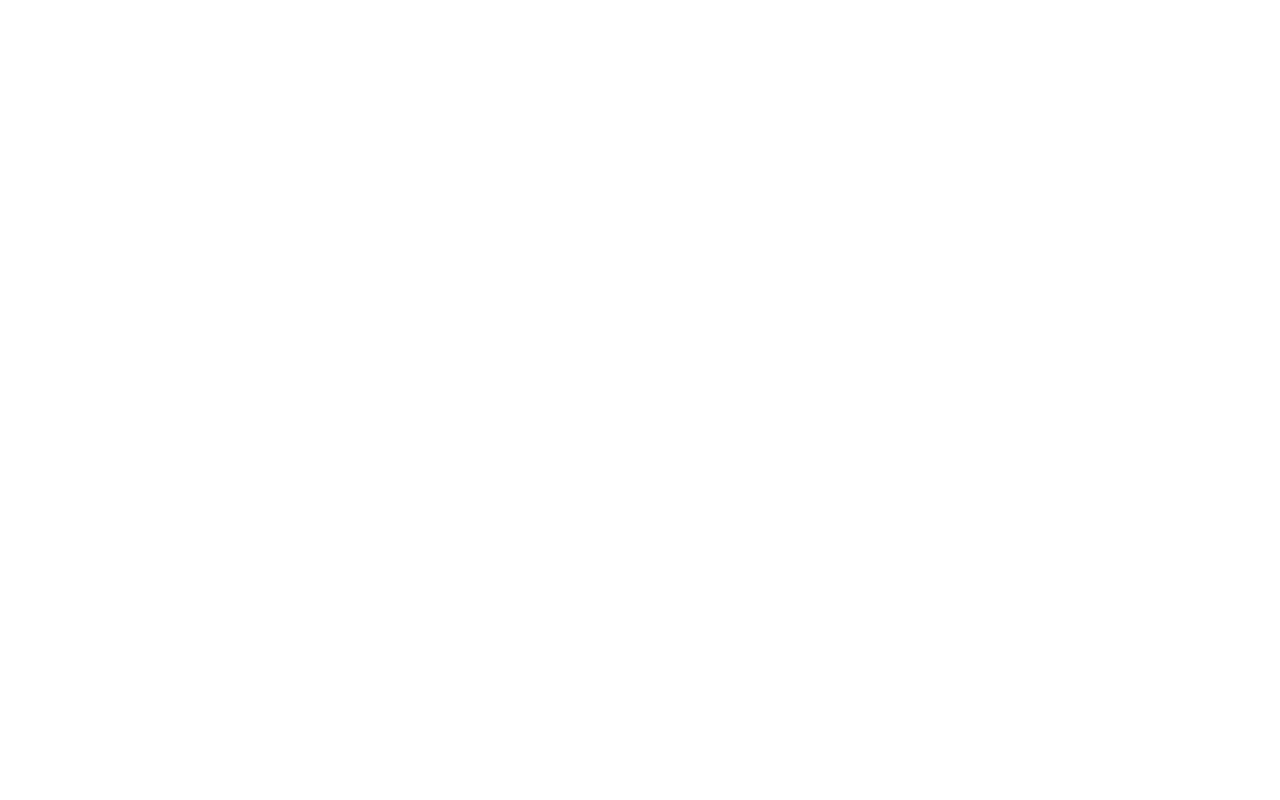
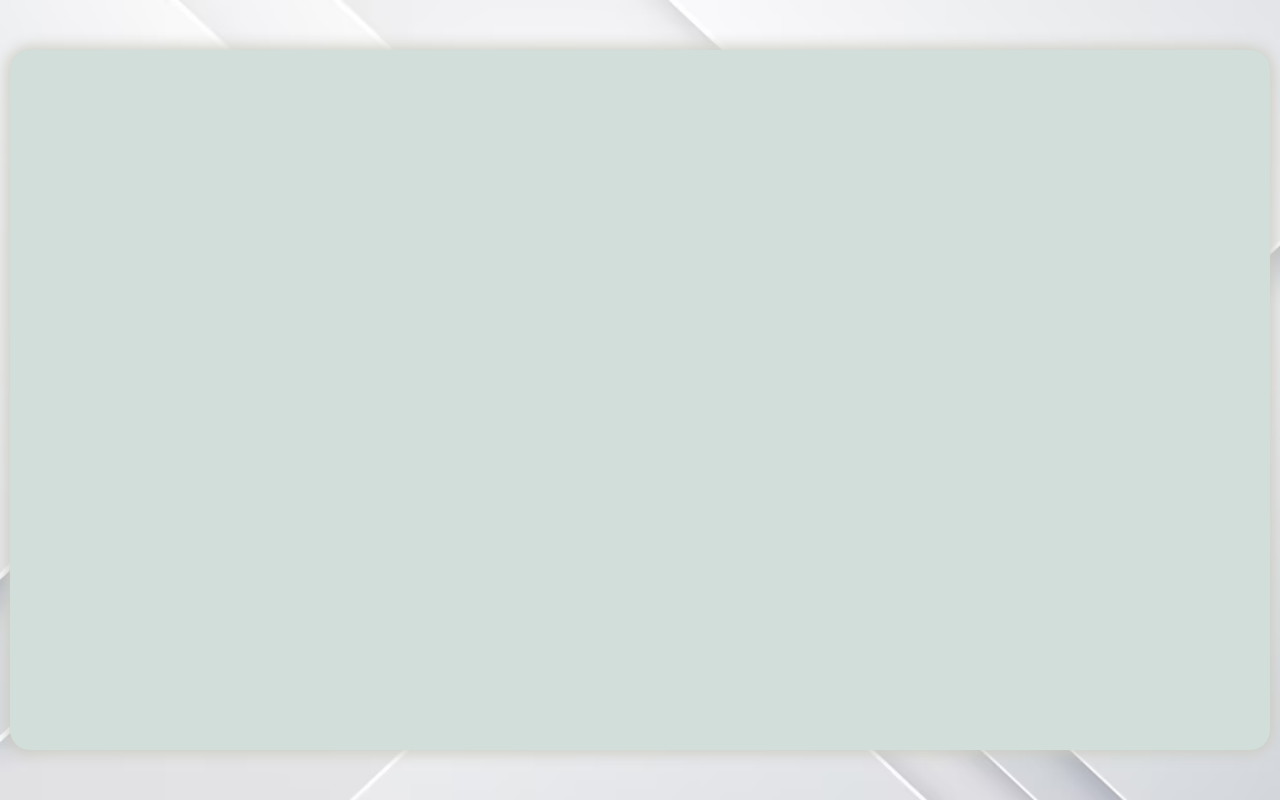
Before and after one commit to VanshTyagi01/web_resume, a plain HTML site: page index.html in a window 1280 px wide. Drawn offline with nearby package versions, Linux system fonts and the light colour scheme.

Commit message:
added basic basic background setting and colors

```diff
--- a/assets/stylesheets/main.css
+++ b/assets/stylesheets/main.css
@@ -3,3 +3,18 @@
     --btn-text-color: rgb(174, 219, 234);
     --btn-background-color: rgb(119, 112, 112);
 }
+#container {
+    height: 100vh;
+    background-image: url("../images/background_IMG.avif");
+    background-repeat: no-repeat;
+    background-size: 100% 100%;
+    padding: 50px 0px;
+}
+.wrapper {
+    background-color: rgb(209, 222, 217);
+    width: 1260px;
+    margin: 0 auto;
+    height: calc(100vh - 100px);
+     border-radius: 20px;
+     box-shadow: 0px 0px 15px 3px rgb(203, 204, 194);
+}
--- a/index.html
+++ b/index.html
@@ -17,6 +17,10 @@
 
     <div id="container">
 
+        <div class="wrapper">
+
+        </div>
+
     </div>
 
 </body>
```
Also changed, not shown: assets/images/background_IMG.avif (added).
